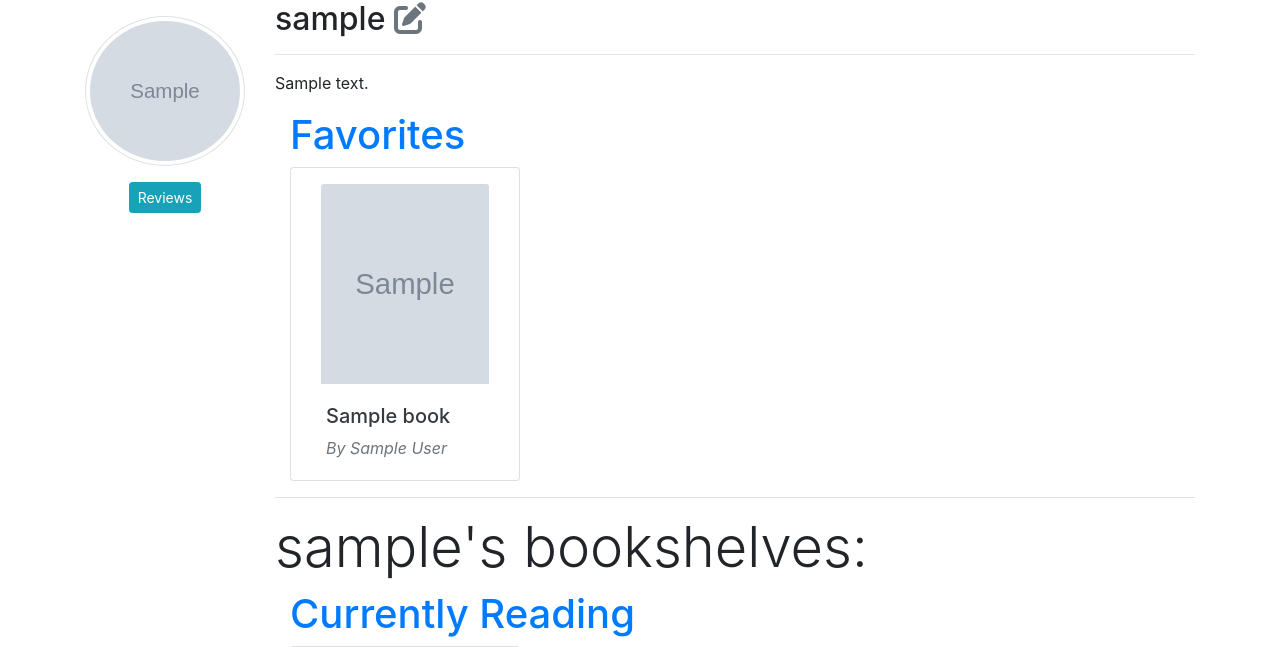
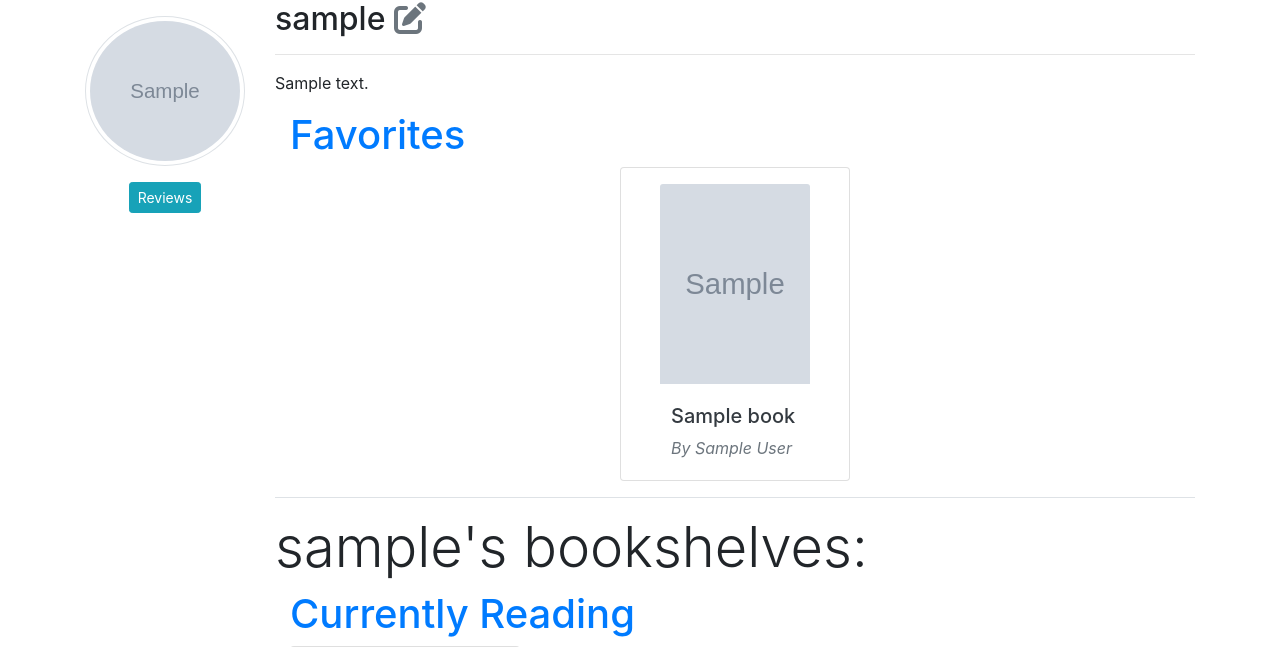
Before and after one commit to mariered0/29_Capstone-project1, a Flask app: page /users/1 in a window 1280 px wide. Shown: the part 56-703 px from the top of the page. Run offline with Flask 2, Linux system fonts and the light colour scheme; tables that the repository leaves empty hold one stand-in row (values such as "Sample post"); grey boxes marked "Sample" are stand-in pictures; some libraries are stand-ins or nearby versions.

Commit message:
change font in home page & center a column in profile page

```diff
--- a/Booklyn/static/stylesheets/style.css
+++ b/Booklyn/static/stylesheets/style.css
@@ -1,11 +1,7 @@
-/* .edit_profile {
-    white-space: nowrap;
-} */
 
 /* ****************************************
 navbar
 ***************************************** */
-
 .navbar{
     background: #B9C6CC;
 }
@@ -21,7 +17,7 @@ home page
 
 .home{
     height: 100vh;
-    background-image: url('/static/images/home_background.jpg');
+    background-image: url('/static/images/home_background_lighter.jpeg');
 
     background-position: center;
     background-repeat: no-repeat;
@@ -32,7 +28,11 @@ home page
     font-family: serif;
     /* 'Space Mono', monospace; */
     color: #CE7A12;
+
     font-size: 15vw;
+    /* Make title stands out */
+    font-weight: 530;
+    text-shadow: 3px 3px #001219;
 }
 
 
--- a/Booklyn/templates/users/edit.html
+++ b/Booklyn/templates/users/edit.html
@@ -5,7 +5,7 @@
 {% block content %}
 
 <div class="row">
-    <div class="col-2">
+    <div class="col-12 col-md-2">
        <img src="{{ user.image_url }}" alt="user's profile image"
                 class="img-thumbnail rounded-circle float-right mt-3" style="width: auto; height: 150px;">
     </div>
--- a/Booklyn/templates/users/lists/list_currently_reading.html
+++ b/Booklyn/templates/users/lists/list_currently_reading.html
@@ -4,11 +4,11 @@
 
 {% block content %}
 <div class="row">
-    <div class="col-2">
+    <div class="col-12 col-md-2">
         <a href="/users/{{ user.id }}/edit"><img src="{{ user.image_url }}" alt="user's profile image"
                 class="img-thumbnail rounded-circle float-right mt-3" style="width: auto; height: 150px;"></a>
     </div>
-    <div class="col-10">
+    <div class="col-12 col-md-10">
         <div>
             <h2>{{ user.username }}
                 <a href="/users/{{ user.id }}/edit" class="text-muted inline edit_profile"><i
--- a/Booklyn/templates/users/lists/list_favorite.html
+++ b/Booklyn/templates/users/lists/list_favorite.html
@@ -4,11 +4,11 @@
 
 {% block content %}
 <div class="row">
-    <div class="col-2">
+    <div class="col-12 col-md-2">
         <a href="/users/{{ user.id }}/edit"><img src="{{ user.image_url }}" alt="user's profile image"
                 class="img-thumbnail rounded-circle float-right mt-3" style="width: auto; height: 150px;"></a>
     </div>
-    <div class="col-10">
+    <div class="col-12 col-md-10">
         <div>
             <h2>{{ user.username }}
                 <a href="/users/{{ user.id }}/edit" class="text-muted inline edit_profile"><i
--- a/Booklyn/templates/users/lists/list_read.html
+++ b/Booklyn/templates/users/lists/list_read.html
@@ -4,11 +4,11 @@
 
 {% block content %}
 <div class="row">
-    <div class="col-2">
+    <div class="col-12 col-md-2">
         <a href="/users/{{ user.id }}/edit"><img src="{{ user.image_url }}" alt="user's profile image"
                 class="img-thumbnail rounded-circle float-right mt-3" style="width: auto; height: 150px;"></a>
     </div>
-    <div class="col-10">
+    <div class="col-12 col-md-10">
         <div>
             <h2>{{ user.username }}
                 <a href="/users/{{ user.id }}/edit" class="text-muted inline edit_profile"><i
--- a/Booklyn/templates/users/lists/list_review.html
+++ b/Booklyn/templates/users/lists/list_review.html
@@ -6,11 +6,11 @@
 
 
 <div class="row middle-bar">
-  <div class="col-2">
+  <div class="col-12 col-md-2">
     <a href="/users/{{ user.id }}/edit"><img src="{{ user.image_url }}" alt="user's profile image"
         class="img-thumbnail rounded-circle float-right mt-3" style="width: auto; height: 150px;"></a>
   </div>
-  <div class="col-10">
+  <div class="col-12 col-md-10">
     <div>
       <h2>{{ user.username }}
         <a href="/users/{{ user.id }}/edit" class="text-muted inline edit_profile"><i
--- a/Booklyn/templates/users/lists/list_want_to_read.html
+++ b/Booklyn/templates/users/lists/list_want_to_read.html
@@ -4,11 +4,11 @@
 
 {% block content %}
 <div class="row">
-    <div class="col-2">
+    <div class="col-12 col-md-2">
         <a href="/users/{{ user.id }}/edit"><img src="{{ user.image_url }}" alt="user's profile image"
                 class="img-thumbnail rounded-circle float-right mt-3" style="width: auto; height: 150px;"></a>
     </div>
-    <div class="col-10">
+    <div class="col-12 col-md-10">
         <div>
             <h2>{{ user.username }}
                 <a href="/users/{{ user.id }}/edit" class="text-muted inline edit_profile"><i
--- a/Booklyn/templates/users/show.html
+++ b/Booklyn/templates/users/show.html
@@ -4,7 +4,7 @@
 
 {% block content %}
 <div class="row middle-bar">
-    <div class="col-2">
+    <div class="col-12 col-md-2">
         <a href="/users/{{ user.id }}/edit"><img src="{{ user.image_url }}" alt="user's profile image"
                 class="img-thumbnail rounded-circle float-right mt-3" style="width: auto; height: 150px;"></a>
         <div class="container">
@@ -13,7 +13,7 @@
             </div>
         </div>
     </div>
-    <div class="col-10">
+    <div class="col-12 col-md-10">
         <div>
             <h2>{{ user.username }}
                 <a href="/users/{{ user.id }}/edit" class="text-muted inline edit_profile"><i
@@ -30,20 +30,22 @@
         <div class="container">
             {% if user.favorite|length > 0 %}
             <h1 class="text-dark"><a href="/users/{{ user.id }}/favorite">Favorites
-                    <!-- <i class="fa-solid fa-book"></i> -->
                 </a></h1>
-            <div id="favorite_div" class="card-deck row">
+            <div id="favorite_div" class="card-deck row justify-content-center">
                 {% for book in user.favorite[:3] %}
-                <div class="card col-8 col-md-6 col-xl-3">
+                <div class="card col-12 col-md-6 col-xl-3">
                     <a href="/books/{{ book.volumeId }}">
 
                         <div class="container">
-                            <img src="{{ book.thumbnail }}" class="card-img-top justify-content-center mt-3"
-                                alt="book cover" style="width: 100%; height: 200px;">
+                            <div class="text-center mt-3">
+                                <img src="{{ book.thumbnail }}" class="card-img-top" alt="book cover"
+                                    style="width: 150px; height: 200px;">
                             </div>
+
                             <div class="card-body">
                                 <p class="card-text h5 text-dark">{{ book.title }}</p>
                                 <p class="card-text font-italic text-muted">By {{ book.authors[0].author }}</p>
+                            </div>
                         </div>
                     </a>
                 </div>
```
Also changed, not shown: Booklyn/static/images/home_background_lighter.jpeg (added). Lines whose indentation alone changed are shown as unchanged.
